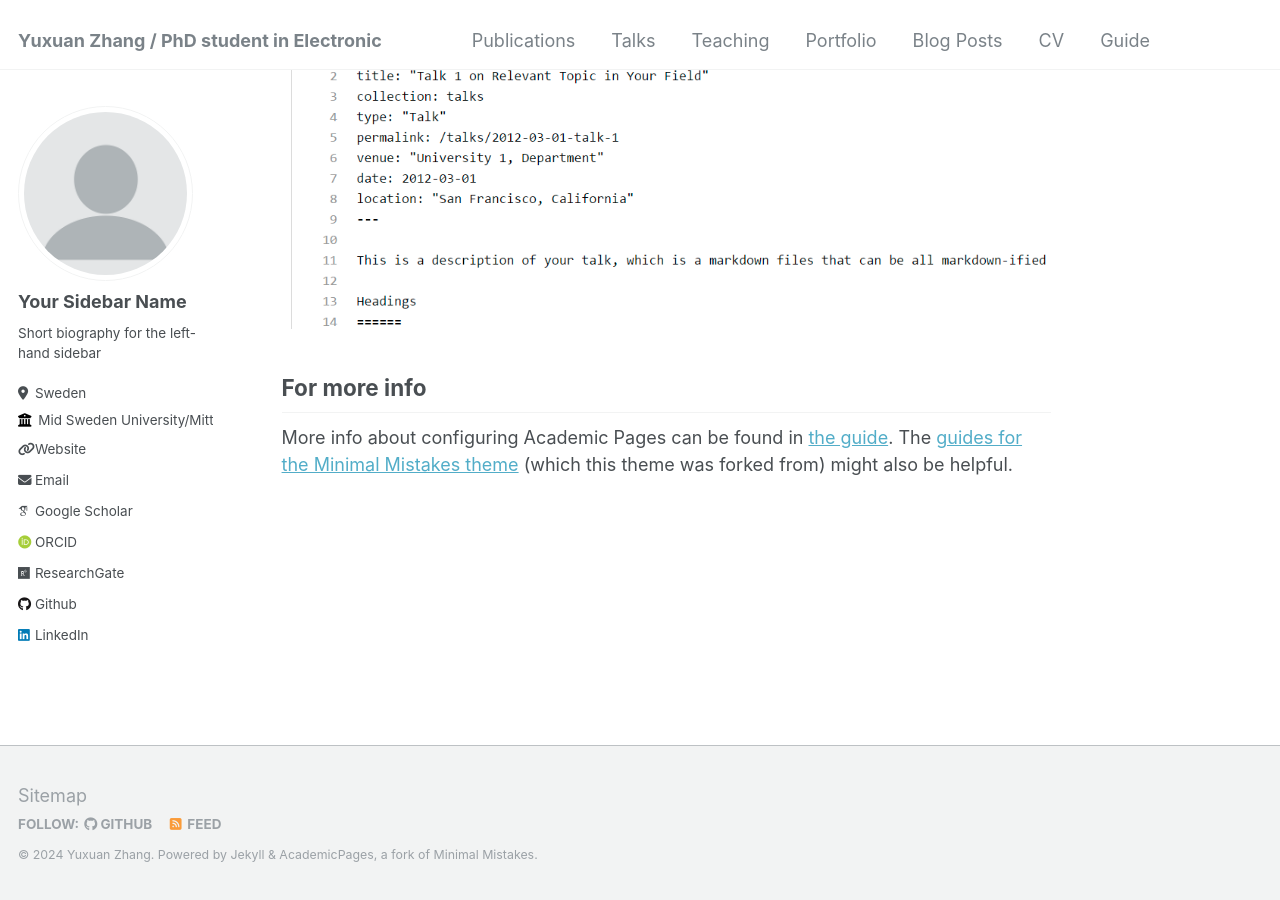
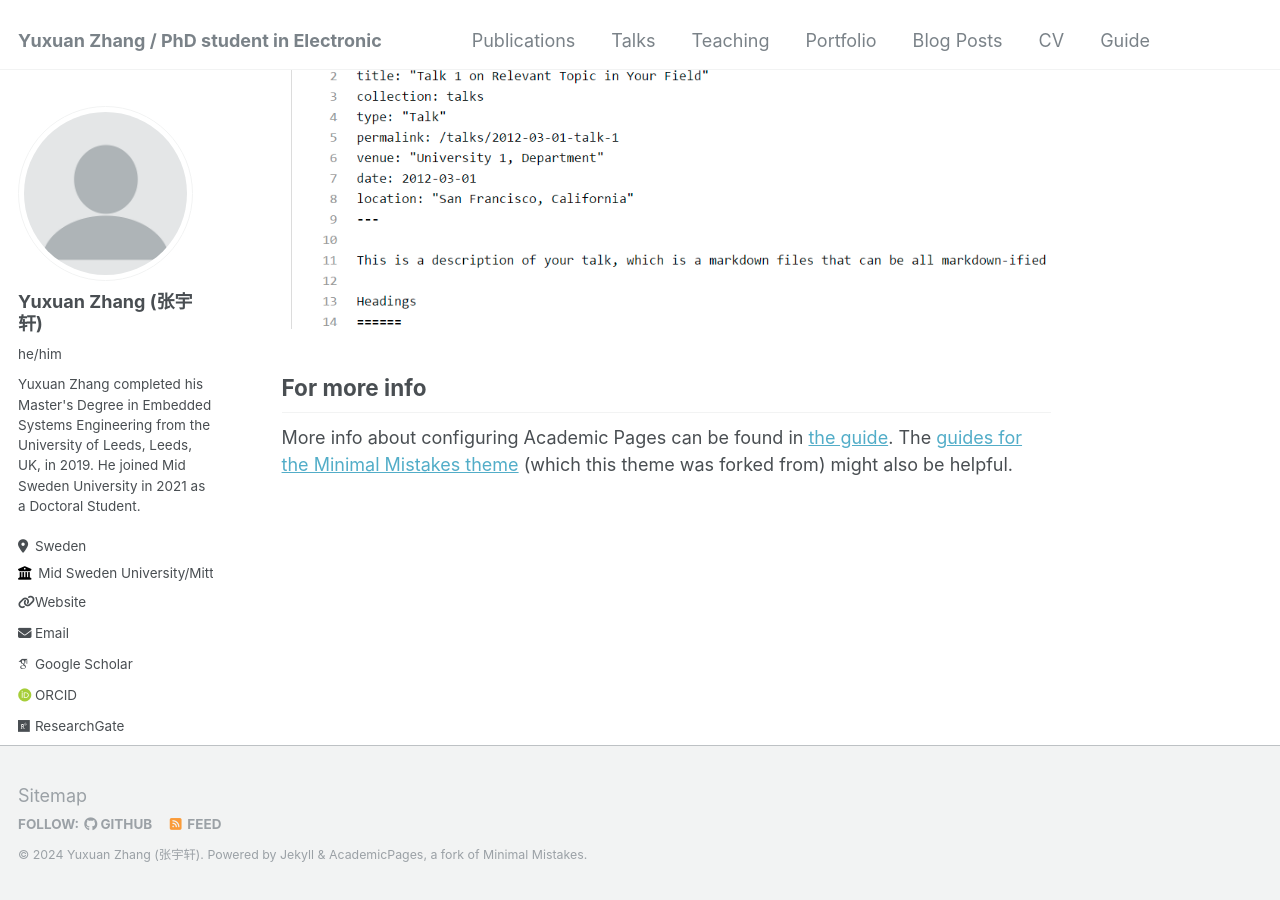
Before and after one commit to YuxuanZhang-96/YuxuanZhang-96.github.io, a Jekyll site: the page built from _pages/about.md, in a window 1280 px wide and 900 px high, scrolled down 2547 px. Built offline with Jekyll 4.4.1, drawn with Linux system fonts in a browser that asks for light colours; some web fonts are replaced.

Commit message:
Update _config.yml

```diff
--- a/_config.yml
+++ b/_config.yml
@@ -10,7 +10,7 @@
 locale                   : "en-US"
 title                    : "Yuxuan Zhang / PhD student in Electronic"
 title_separator          : "-"
-name                     : &name "Yuxuan Zhang"
+name                     : &name "Yuxuan Zhang (张宇轩)"
 description              : &description "personal description"
 url                      : https://yuxuanzhang-96.github.io/ # the base hostname & protocol for your site e.g. "https://mmistakes.github.io"
 baseurl                  : "" # the subpath of your site, e.g. "/blog"
@@ -22,9 +22,9 @@ repository               : "academicpages/academicpages.github.io"
 author:
   # Biographic information
   avatar           : "profile.png"
-  name             : "Your Sidebar Name"
-  pronouns         : # example: "she/her"
-  bio              : "Short biography for the left-hand sidebar"
+  name             : "Yuxuan Zhang (张宇轩)"
+  pronouns         : "he/him" # example: "she/her"
+  bio              : "Yuxuan Zhang completed his Master's Degree in Embedded Systems Engineering from the University of Leeds, Leeds, UK, in 2019. He joined Mid Sweden University in 2021 as a Doctoral Student."
   location         : "Sweden"
   employer         : "Mid Sweden University/Mittuniversitetet"
   uri              : "https://www.miun.se/Personal/z/yuxuanzhang/"
```
